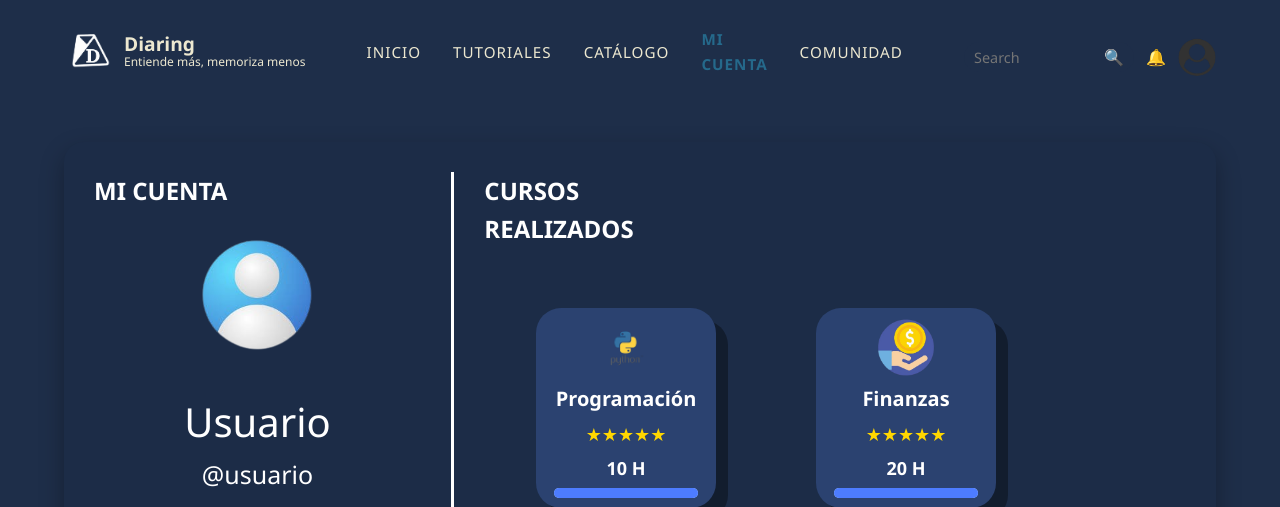
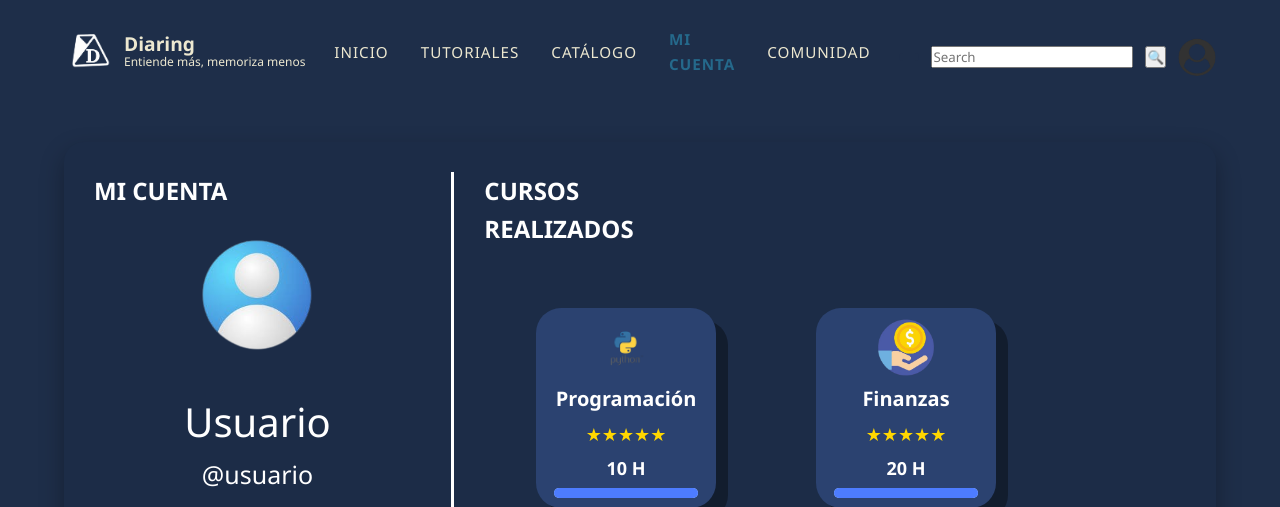
Before and after one commit to Nicolas-m-s/Diaring, a PHP site: page /cuenta.html in a window 1280 px wide. Shown: the top 507 px of the page. Run offline with PHP 8.4, Linux system fonts and the light colour scheme.

Commit message:
Quitar la campana de notificaciones

```diff
--- a/Index.html
+++ b/Index.html
@@ -32,7 +32,6 @@
               <input type="search" placeholder="Search" aria-label="Buscar">
               <button type="submit" aria-label="Buscar">🔍</button>
           </form>
-          <button class="notificaciones" aria-label="Notificaciones">🔔</button>
           <img src="img/User.png" alt="Imagen de Usuario" class="User">
       </div>
     </header>
--- a/Tutoriales.html
+++ b/Tutoriales.html
@@ -32,7 +32,6 @@
                 <input type="search" placeholder="Search" aria-label="Buscar">
                 <button type="submit" aria-label="Buscar">🔍</button>
             </form>
-            <button class="notificaciones" aria-label="Notificaciones">🔔</button>
             <img src="img/User.png" alt="Imagen de Usuario" class="User">
         </div>
     </header>
--- a/catalogo.php
+++ b/catalogo.php
@@ -40,7 +40,6 @@ $resultado = mysqli_query($conexion, $sql);
               <input type="search" placeholder="Search" aria-label="Buscar">
               <button type="submit" aria-label="Buscar">🔍</button>
           </form>
-          <button class="notificaciones" aria-label="Notificaciones">🔔</button>
           <img src="img/User.png" alt="Imagen de Usuario" class="User">
       </div>
     </header>
--- a/catalogocom.php
+++ b/catalogocom.php
@@ -38,7 +38,6 @@ $resultado = mysqli_query($conexion, $sql);
               <input type="search" placeholder="Search" aria-label="Buscar">
               <button type="submit" aria-label="Buscar">🔍</button>
             </form>
-            <button class="notificaciones" aria-label="Notificaciones">🔔</button>
             <img src="img/User.png" alt="Imagen de Usuario" class="User">
         </div>
     </header>
--- a/comunidad.html
+++ b/comunidad.html
@@ -33,7 +33,6 @@
                 <input type="search" placeholder="Search" aria-label="Buscar">
                 <button type="submit" aria-label="Buscar">🔍</button>
             </form>
-             <button class="notificaciones" aria-label="Notificaciones">🔔</button>
             <img src="img/User.png" alt="Imagen de Usuario" class="User">
         </div>
     </header>
--- a/crear.html
+++ b/crear.html
@@ -33,7 +33,6 @@
               <input type="search" placeholder="Search" aria-label="Buscar">
               <button type="submit" aria-label="Buscar">🔍</button>
             </form>
-            <button class="notificaciones" aria-label="Notificaciones">🔔</button>
             <img src="img/User.png" alt="Imagen de Usuario" class="User">
         </div>
     </header>
--- a/cuenta.html
+++ b/cuenta.html
@@ -25,11 +25,10 @@
                 </ul>
             </nav>
         <div class="iconos">
-            <form class="buscador" role="search">
+            <form class="buscador" role="search"></form>
                 <input type="search" placeholder="Search" aria-label="Buscar">
                 <button type="submit" aria-label="Buscar">🔍</button>
             </form>
-             <button class="notificaciones" aria-label="Notificaciones">🔔</button>
             <img src="img/User.png" alt="Imagen de Usuario" class="User">
         </div>
     </header>
```
